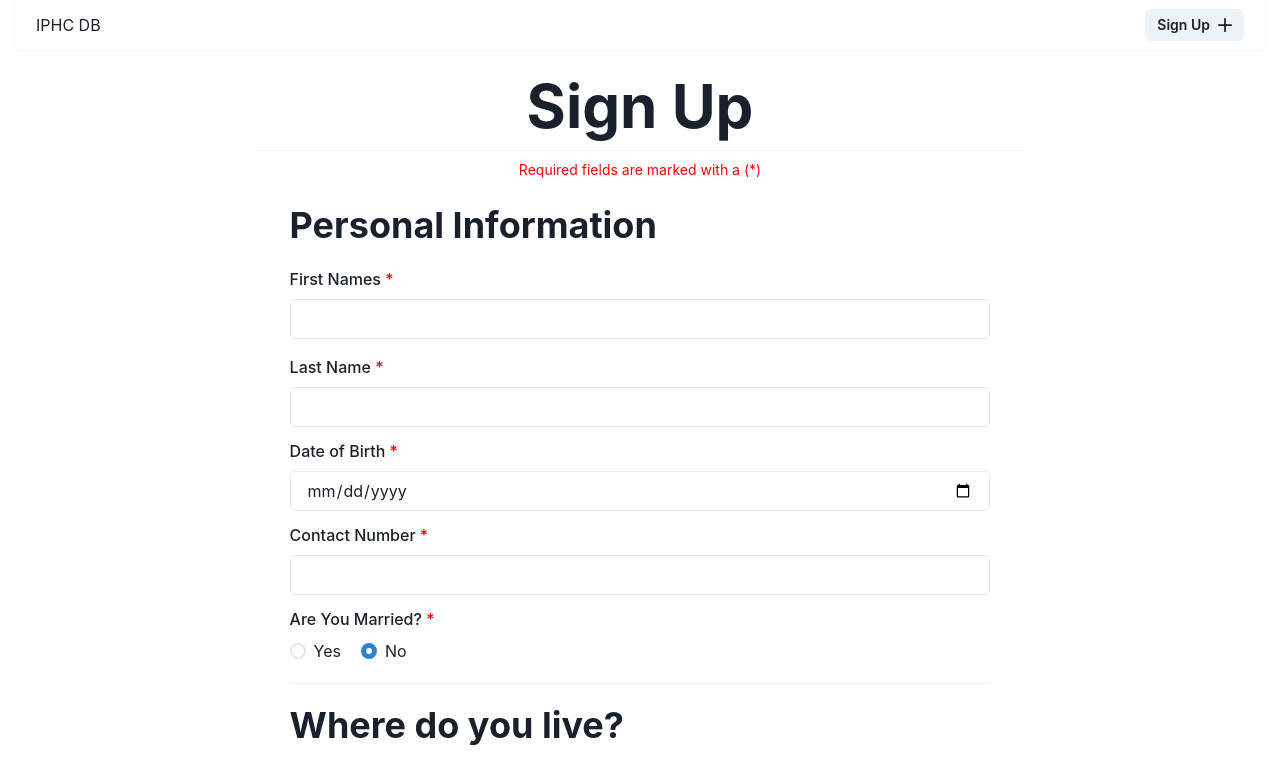
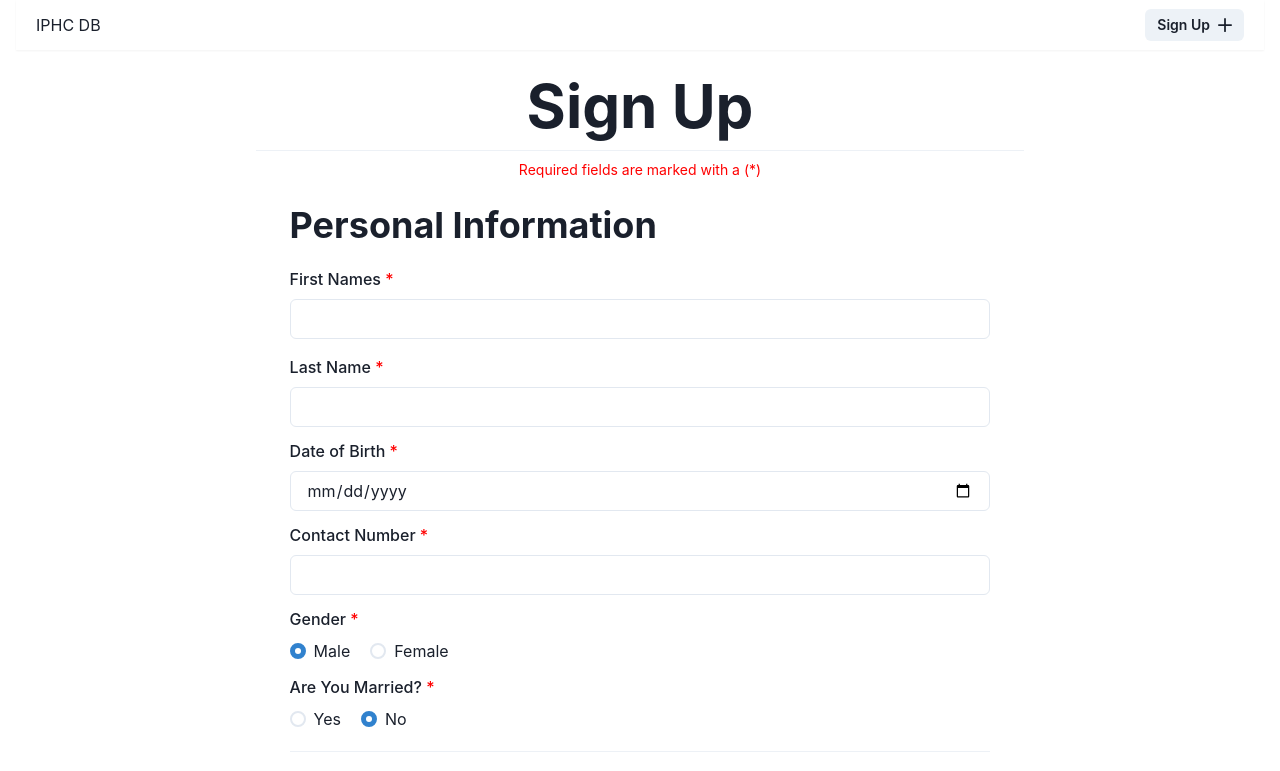
Before and after one commit to blaqbox-prime/iphcdb, a Next.js app: page /signup in a window 1280 px wide. Shown: the top 771 px of the page. Built offline with nearby package versions, Linux system fonts and the light colour scheme.

Commit message:
added gender property to member model

```diff
--- a/db/models/MemberModel.js
+++ b/db/models/MemberModel.js
@@ -20,6 +20,12 @@ const memberSchema = new Schema({
     lastName: {
         type: String,
         required: true,
+    },
+    gender: {
+        type: String,
+        required: true,
+        default: 'Male',
+        enum: ['Male','Female']
     },
     email:{
         type: String,
--- a/pages/signup.jsx
+++ b/pages/signup.jsx
@@ -163,6 +163,16 @@ function Signup() {
                     <Input type="text" {...register("contact",{required: 'Field is required'})}/>
                     <Text color="red"><ErrorMessage errors={errors} name={'contact'}/></Text>
                 </FormControl>
+                {/* ----------------------- */}
+                <FormControl mb="3" isInvalid={'gender' in errors}>
+                    <FormLabel>Gender <Text as="span" color="red">*</Text></FormLabel>
+                    <RadioGroup defaultValue='Male'>
+                        <Stack direction='row' gap={5}>
+                            <Radio value='Male' {...register("gender")}>Male</Radio>
+                            <Radio value='Female' {...register("gender")}>Female</Radio>
+                        </Stack>
+                    </RadioGroup>
+                </FormControl>
                  {/* ----------------------- */}
                  <FormControl mb="3" isInvalid={'isMarried' in errors}>
                     <FormLabel>Are You Married? <Text as="span" color="red">*</Text></FormLabel>
@@ -198,7 +208,6 @@ function Signup() {
                     <FormLabel>City <Text as="span" color="red">*</Text></FormLabel>
                     <Input type="text" {...register("city", {required: 'Field is required'})}/>
                     <Text color="red"><ErrorMessage errors={errors} name={'city'}/></Text>
-
                 </FormControl>
 
                 {/* ----------------------- */}
```
